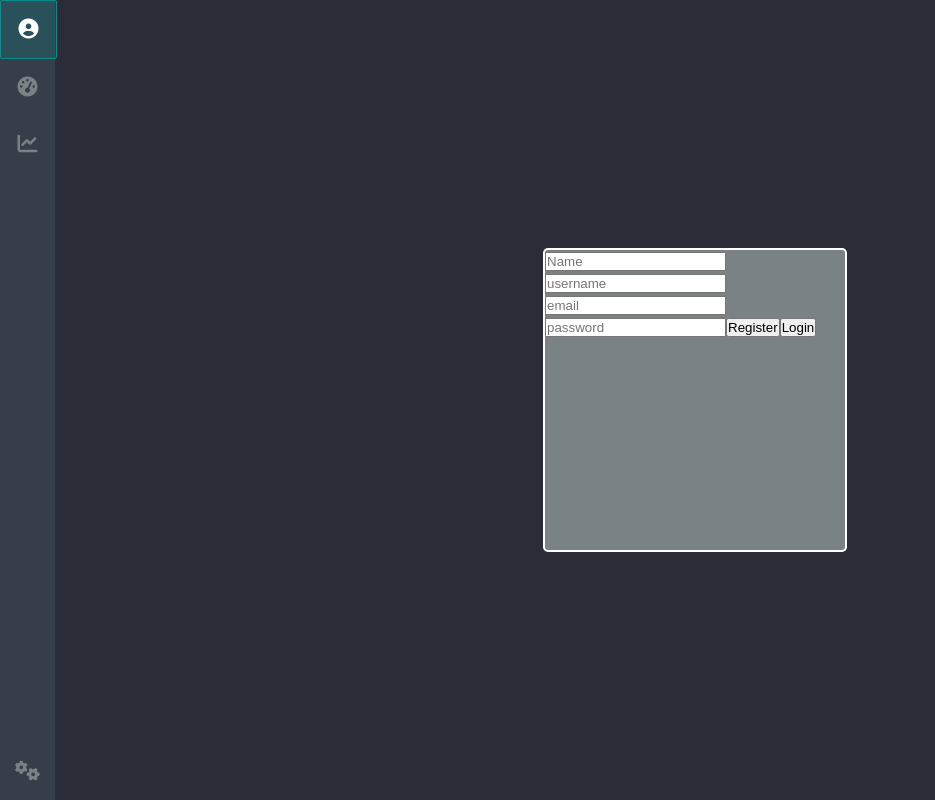
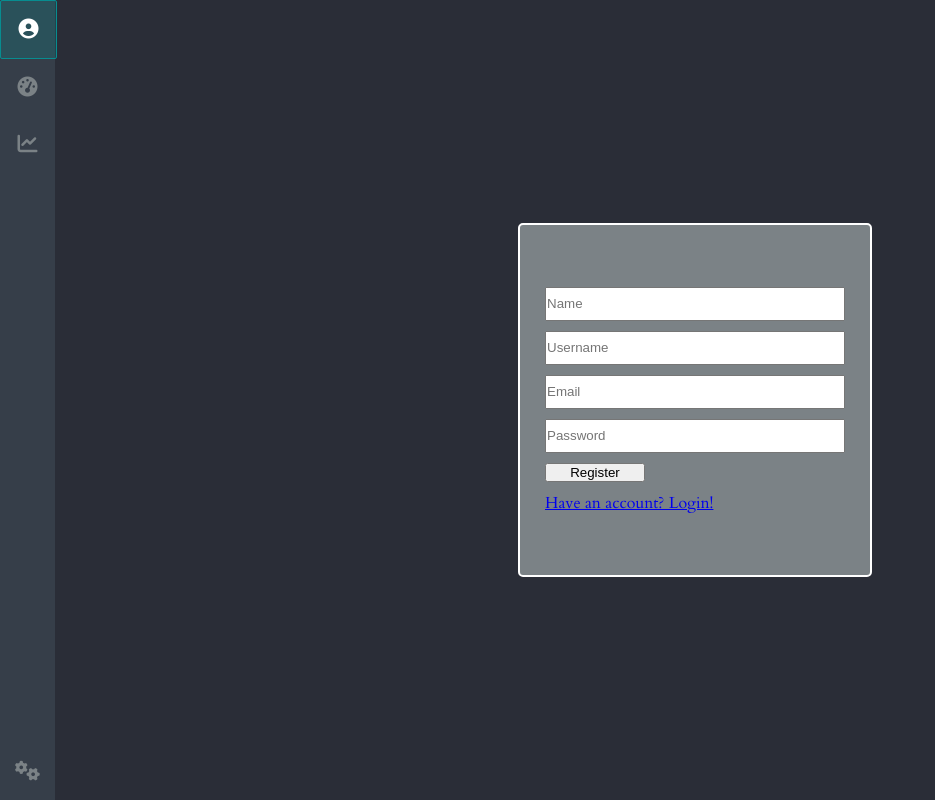
Before and after one commit to shachyjr/cointap, a React app: page /register in a window 1280 px wide. Shown: the top 800 px of the page, without its empty margins (0-935 px from the left). Built offline with nearby package versions, Linux system fonts and the light colour scheme; no server answers.

Commit message:
Changes to style

```diff
--- a/src/components/global-style.css
+++ b/src/components/global-style.css
@@ -40,4 +40,20 @@ body {
 
   width: 300px;
   height: 300px;
+  padding: 25px;
+
+  display: flex;
+  flex-direction: column;
+  justify-content: center;
 }
+
+.text-input {
+  margin-bottom: 10px;
+  height: 30px;
+  line-height: 24;
+}
+
+.submit-btn {
+  margin-bottom: 10px;
+  width: 100px;
+}
--- a/src/components/pages/Login.jsx
+++ b/src/components/pages/Login.jsx
@@ -1,4 +1,5 @@
 import React, { Component } from 'react';
+import { NavLink } from 'react-router-dom';
 
 class Login extends Component {
   constructor(props) {
@@ -45,14 +46,14 @@ class Login extends Component {
     return (
       <div className="shift module-page">
         <form key="login-form" className="module" onSubmit={this.handleLogin}>
-          <input type="text" onChange={this.usernameChange} placeholder="username"></input>
-          <input type="password" onChange={this.passwordChange} placeholder="password"></input>
-          <input type="submit" value="Login"></input>
-          <button onClick={()=>{this.props.redirect('/register')}}>Register</button>
+          <input className="text-input" type="text" onChange={this.usernameChange} placeholder="Username"></input>
+          <input className="text-input" type="password" onChange={this.passwordChange} placeholder="Password"></input>
+          <input className="submit-btn" type="submit" value="Login"></input>
+          <NavLink key="register-redir" to="/register">{'Don\'t have an account? Register!'}</NavLink>
         </form>
       </div>
     );
   }
 }
-
+// <button onClick={()=>{this.props.redirect('/register')}}>Register</button>
 export default Login;
--- a/src/components/pages/Register.jsx
+++ b/src/components/pages/Register.jsx
@@ -1,4 +1,5 @@
 import React, { Component } from 'react';
+import { NavLink } from 'react-router-dom';
 
 class Register extends Component {
   constructor() {
@@ -57,16 +58,17 @@ class Register extends Component {
     return (
       <div className="shift module-page">
         <form className="module" onSubmit={this.handleRegister}>
-          <input type="text" onChange={this.nameChange} placeholder="Name"></input>
-          <input type="text" onChange={this.usernameChange} placeholder="username"></input>
-          <input type="text" onChange={this.emailChange} placeholder="email"></input>
-          <input type="password" onChange={this.passwordChange} placeholder="password"></input>
-          <input type="submit" value="Register"></input>
-          <button onClick={()=>{this.props.redirect('/login')}}>Login</button>
+          <input className="text-input" type="text" onChange={this.nameChange} placeholder="Name"></input>
+          <input className="text-input" type="text" onChange={this.usernameChange} placeholder="Username"></input>
+          <input className="text-input" type="text" onChange={this.emailChange} placeholder="Email"></input>
+          <input className="text-input" type="password" onChange={this.passwordChange} placeholder="Password"></input>
+          <input className="submit-btn" type="submit" value="Register"></input>
+          <NavLink key="login-redir" to="/login">{'Have an account? Login!'}</NavLink>
         </form>
       </div>
     );
   }
 }
+// <button onClick={()=>{this.props.redirect('/login')}}>Login</button>
 
 export default Register;
```
Also changed, not shown: 1 other file (tests, documents, lock files or other folders).
